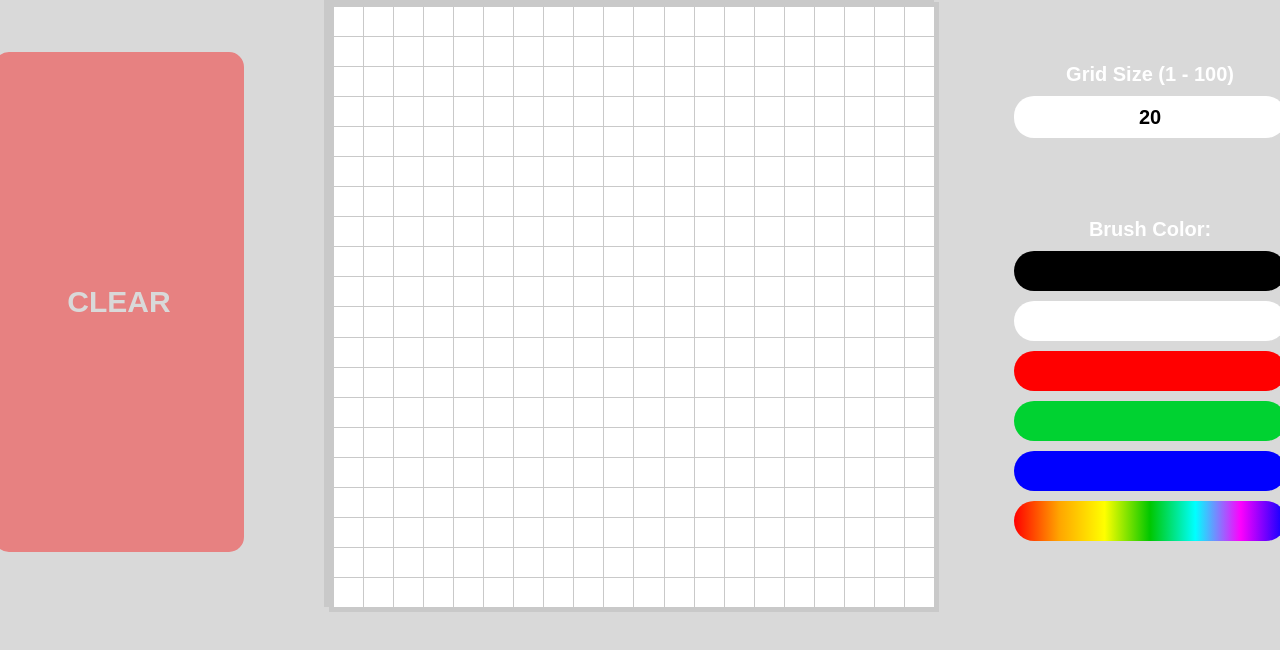
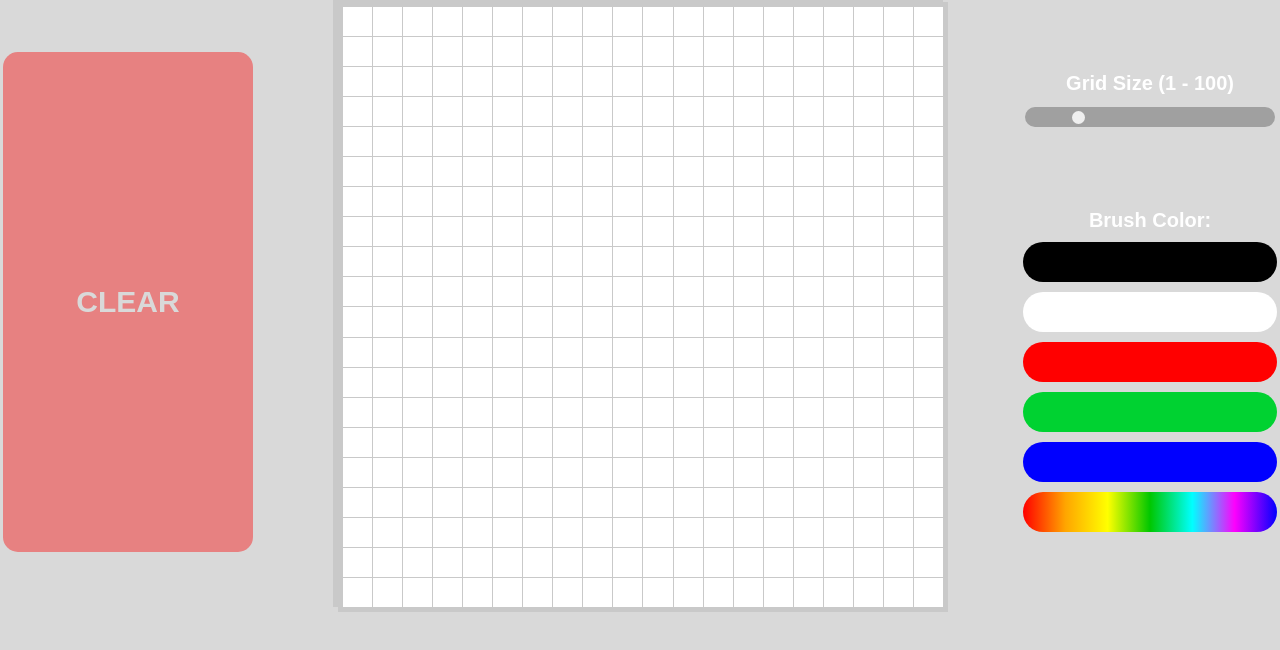
Before and after one commit to julian-castro1/odin_etchSketch, a plain HTML site: page index.html in a window 1280 px wide. Shown: the part 120-770 px from the top of the page. Drawn offline with Linux system fonts and the light colour scheme.

Commit message:
changed input to slider

```diff
--- a/index.html
+++ b/index.html
@@ -20,7 +20,7 @@
             <div class="UI">
                 <div id="gridSize">
                     <label>Grid Size (1 - 100)</label>
-                    <input id="in" value="20">
+                    <input type="range" min="0" max="100" id="in" value="20">
                 </div>
                 <div id="brush">
                     <label id="brushCol">Brush Color:</label>
--- a/styles.css
+++ b/styles.css
@@ -33,15 +33,25 @@ label{
     font-weight: 600;
 }
 #in{
-    min-height: 40px;
+    -webkit-appearance: none;
+    min-height: 20px;
     min-width: 250px;
     border: 0;
     border-radius: 20px;
     text-align: center;
-    color: rgb(0, 0, 0);
+    color: rgb(186, 186, 186);
+    background-color: rgb(160, 160, 160);
     font-family: Arial, Helvetica, sans-serif;
     font-size: 20px;
     font-weight: 800;
+}
+input[type="range"]::-webkit-slider-thumb {
+    -webkit-appearance: none;
+    width: 13px;
+    height: 13px;
+    background-color: rgb(239, 239, 239);
+    border-radius: 50%;
+    cursor: pointer;
 }
 #gridSize{
     display: flex;
```
